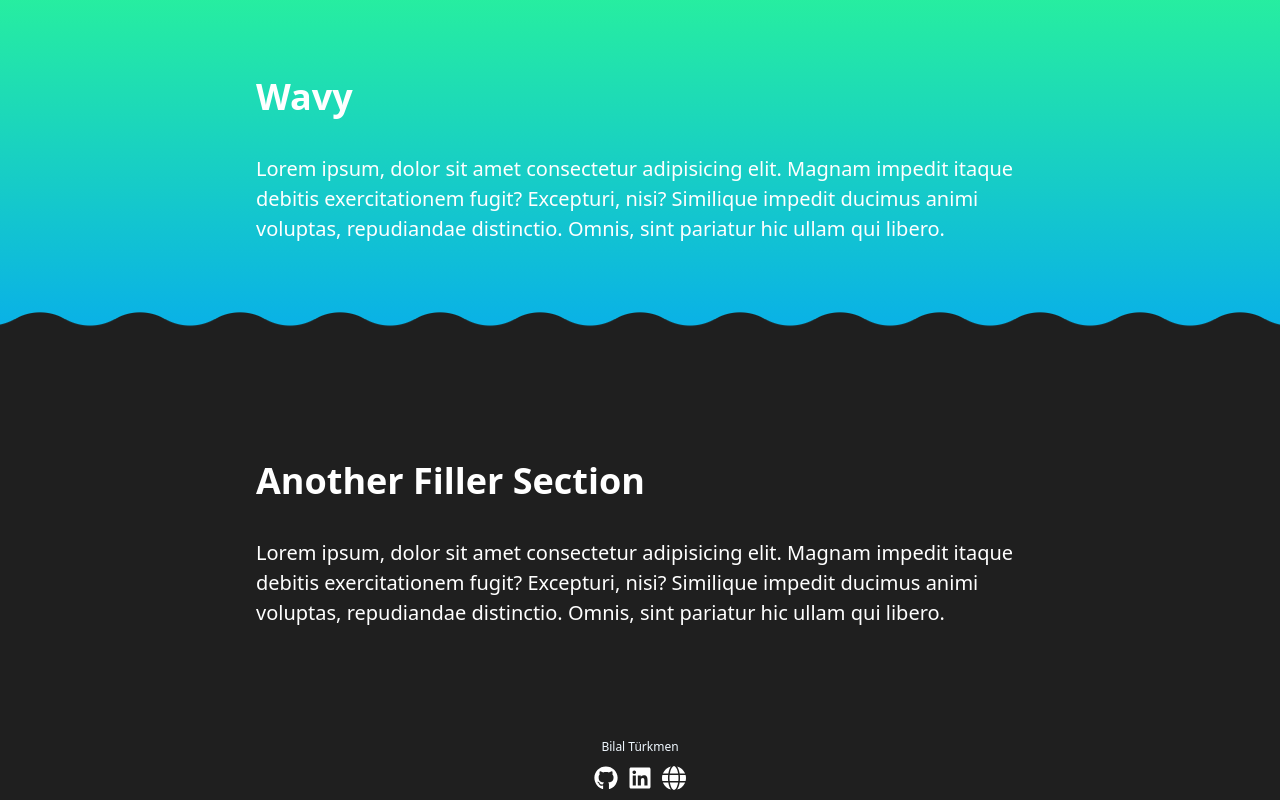
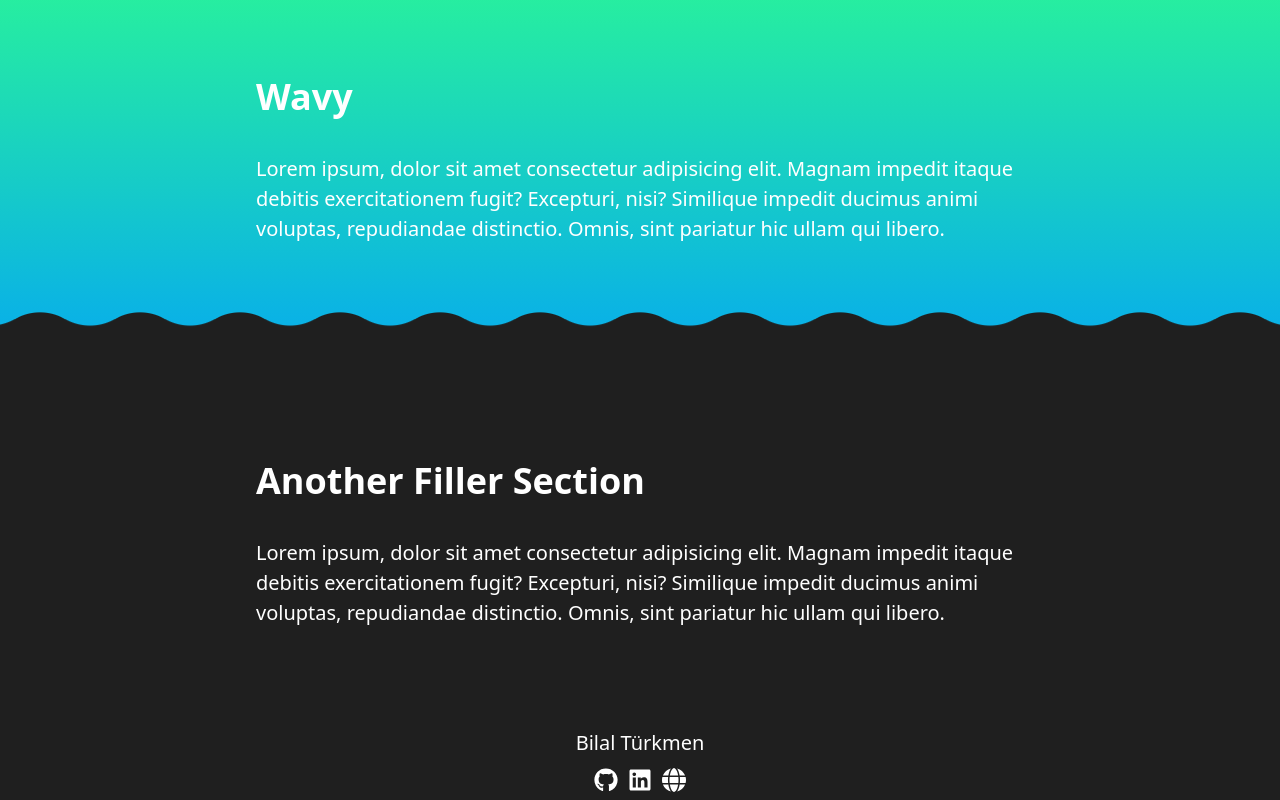
Before and after one commit to bilalturkmen/shapes-with-css, a plain HTML site: page index.html in a window 1280 px wide. Shown: the part 2011-2811 px from the top of the page. Drawn offline with Linux system fonts and the light colour scheme.

Commit message:
update footer

```diff
--- a/index.html
+++ b/index.html
@@ -96,18 +96,15 @@
       </div>
     </section>
     <footer>
-      <div style="display: flex; flex-direction: column; align-items: center">
-        <div
-          class=""
-          style="
-            margin: 10px;
-            font-size: 12px;
-            text-align: center;
-            color: aliceblue;
-          "
-        >
-          Bilal Türkmen
-        </div>
+      <div
+        style="
+          display: flex;
+          flex-direction: column;
+          align-items: center;
+          gap: 10px;
+        "
+      >
+        <div>Bilal Türkmen</div>
 
         <div class="" style="gap: 30px">
           <a
```
